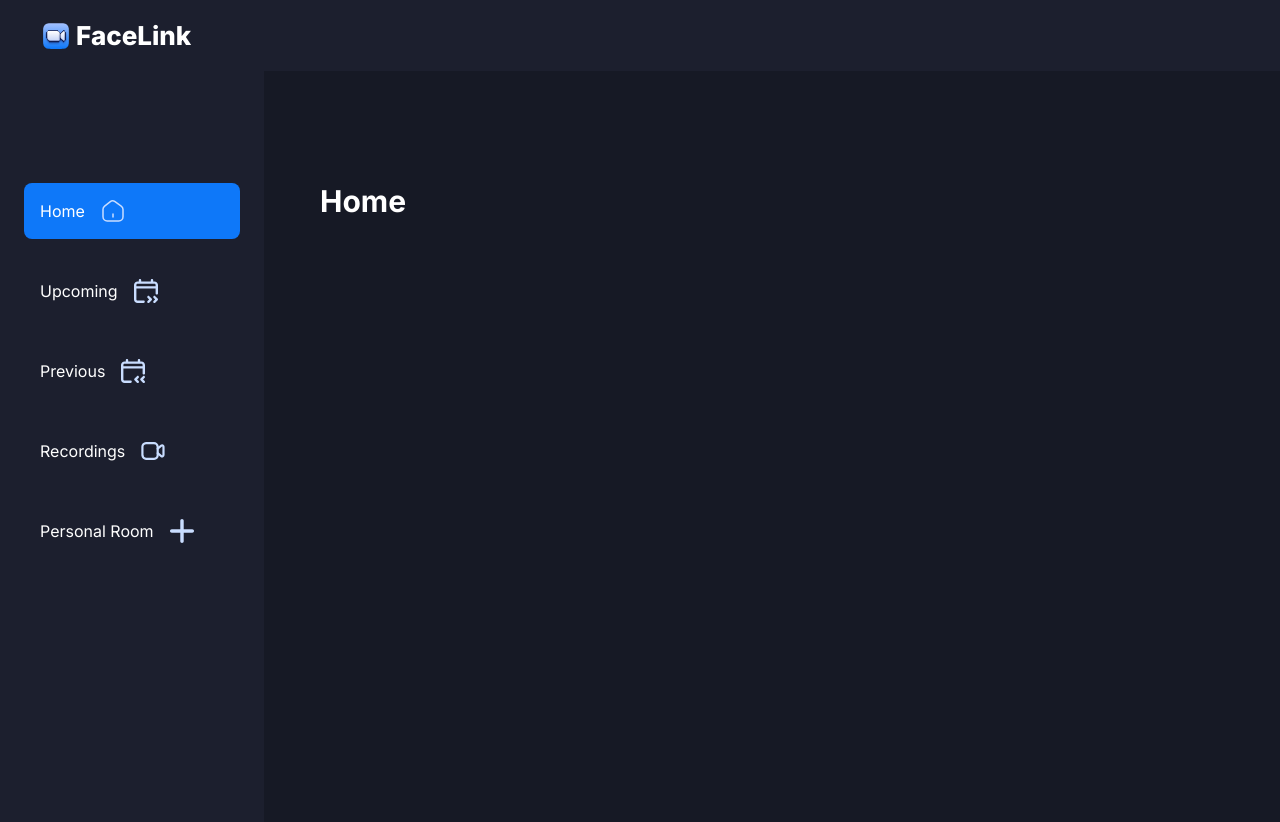
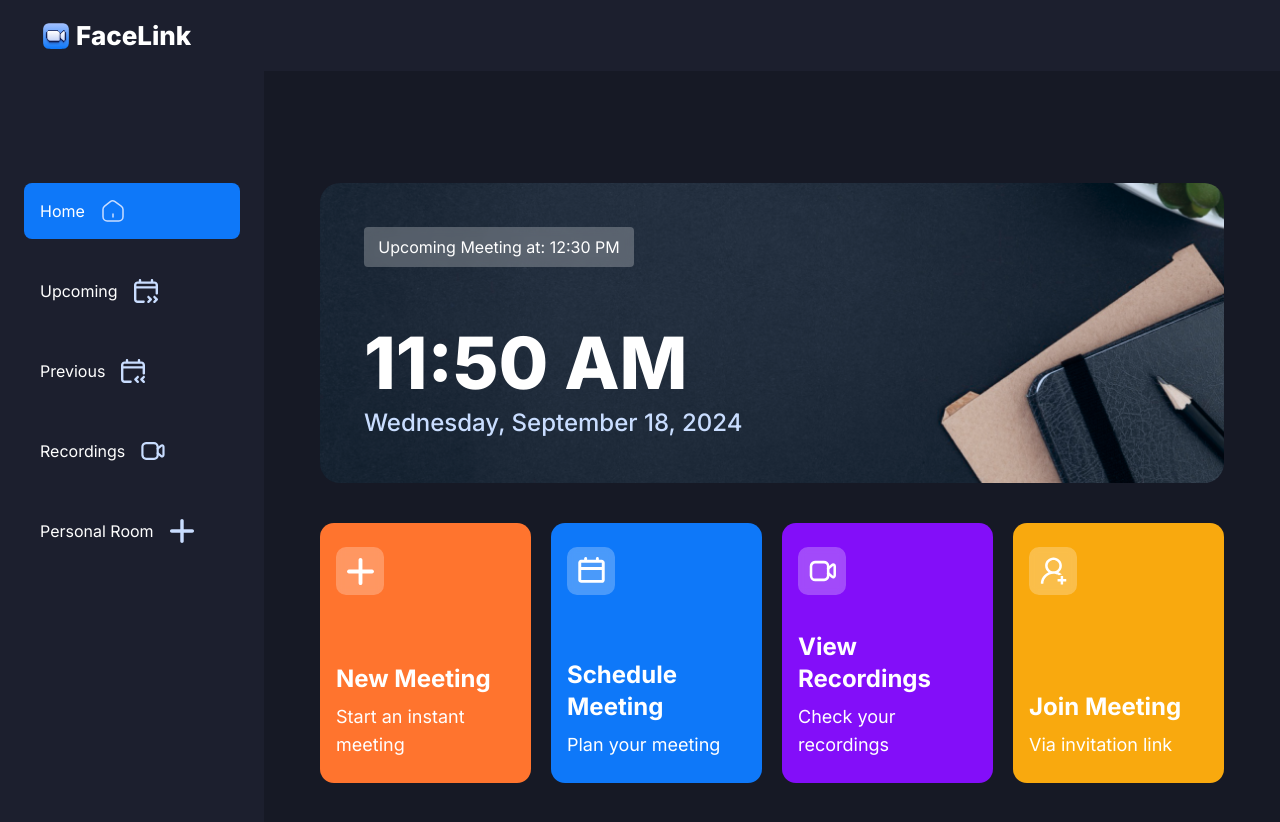
Before and after one commit to 10Yogesh/facelink, a Next.js app: page / in a window 1280 px wide. Shown: the top 822 px of the page. Built offline with nearby package versions, Linux system fonts and the light colour scheme; no server answers.

Commit message:
Home page UI completed

```diff
--- a/src/app/(root)/(home)/page.tsx
+++ b/src/app/(root)/(home)/page.tsx
@@ -1,13 +1,34 @@
-import React from 'react'
+import MeetingTypeList from "@/components/MeetingTypeList";
+import React from "react";
 
 const Home = () => {
+  const now = new Date();
+
+  const time = now.toLocaleTimeString("en-US", {
+    hour: "2-digit",
+    minute: "2-digit",
+  });
+  const date = new Intl.DateTimeFormat("en-US", { dateStyle: "full" }).format(
+    now
+  );
+
   return (
-    <section className='flex size-full flex-col gap-10 text-white'>
-      <h1 className='text-3xl font-bold'>
-        Home
-      </h1>
+    <section className="flex size-full flex-col gap-10 text-white">
+      <div className="h-[300px] w-full rounded-[20px] bg-hero bg-cover">
+        <div className="flex h-full flex-col justify-between max-md:px-5 max-md:py-8 lg:p-11">
+          <h2 className="glassmorphism max-w-[270px] rounded py-2 text-center text-base font-normal">
+            Upcoming Meeting at: 12:30 PM
+          </h2>
+          <div className="flex flex-col gap-2">
+            <h1 className="text-4xl font-extrabold lg:text-7xl">{time}</h1>
+            <p className="text-lg font-medium text-sky-1 lg:text-2xl">{date}</p>
+          </div>
+        </div>
+      </div>
+
+      <MeetingTypeList/>
     </section>
-  )
-}
+  );
+};
 
-export default Home
+export default Home;
--- a/src/app/globals.css
+++ b/src/app/globals.css
@@ -2,21 +2,58 @@
 @tailwind components;
 @tailwind utilities;
 
-@layer utilities {
-  .flex-center {
-    @apply flex justify-center items-center;
-  }
+* {
+  margin: 0;
+  padding: 0;
+  box-sizing: border-box;
+}
 
-  .flex-between {
-    @apply flex justify-between items-center;
-  }
+/* ======== stream css overrides ======== */
+.str-video__call-stats {
+  max-width: 500px;
+  position: relative;
+}
+
+.str-video__speaker-layout__wrapper {
+  max-height: 700px;
+}
+
+.str-video__participant-details {
+  color: white;
+}
+
+.str-video__menu-container {
+  color: white;
+}
+
+.str-video__notification {
+  color: white;
+}
+
+.str-video__participant-list {
+  background-color: #1c1f2e;
+  padding: 10px;
+  border-radius: 10px;
+  color: white;
+  height: 100%;
+}
+
+.str-video__call-controls__button {
+  height: 40px;
+}
+
+.glassmorphism {
+  background: rgba(255, 255, 255, 0.25);
+  backdrop-filter: blur(4px);
+  -webkit-backdrop-filter: blur(4px);
+}
+.glassmorphism2 {
+  background: rgba(18, 17, 17, 0.25);
+  backdrop-filter: blur(8px);
+  -webkit-backdrop-filter: blur(8px);
 }
 
 /* ==== clerk class override ===== */
-
-.cl-providerIcon__github{
-  filter: invert(1)
-}
 
 .cl-userButtonPopoverActionButtonIcon {
   color: white;
@@ -43,69 +80,33 @@
 
 /* =============================== */
 
-
-@layer base {
-  :root {
-    --background: 0 0% 100%;
-    --foreground: 222.2 84% 4.9%;
-    --card: 0 0% 100%;
-    --card-foreground: 222.2 84% 4.9%;
-    --popover: 0 0% 100%;
-    --popover-foreground: 222.2 84% 4.9%;
-    --primary: 222.2 47.4% 11.2%;
-    --primary-foreground: 210 40% 98%;
-    --secondary: 210 40% 96.1%;
-    --secondary-foreground: 222.2 47.4% 11.2%;
-    --muted: 210 40% 96.1%;
-    --muted-foreground: 215.4 16.3% 46.9%;
-    --accent: 210 40% 96.1%;
-    --accent-foreground: 222.2 47.4% 11.2%;
-    --destructive: 0 84.2% 60.2%;
-    --destructive-foreground: 210 40% 98%;
-    --border: 214.3 31.8% 91.4%;
-    --input: 214.3 31.8% 91.4%;
-    --ring: 222.2 84% 4.9%;
-    --radius: 0.5rem;
-    --chart-1: 12 76% 61%;
-    --chart-2: 173 58% 39%;
-    --chart-3: 197 37% 24%;
-    --chart-4: 43 74% 66%;
-    --chart-5: 27 87% 67%;
+@layer utilities {
+  .flex-center {
+    @apply flex justify-center items-center;
   }
 
-  .dark {
-    --background: 222.2 84% 4.9%;
-    --foreground: 210 40% 98%;
-    --card: 222.2 84% 4.9%;
-    --card-foreground: 210 40% 98%;
-    --popover: 222.2 84% 4.9%;
-    --popover-foreground: 210 40% 98%;
-    --primary: 210 40% 98%;
-    --primary-foreground: 222.2 47.4% 11.2%;
-    --secondary: 217.2 32.6% 17.5%;
-    --secondary-foreground: 210 40% 98%;
-    --muted: 217.2 32.6% 17.5%;
-    --muted-foreground: 215 20.2% 65.1%;
-    --accent: 217.2 32.6% 17.5%;
-    --accent-foreground: 210 40% 98%;
-    --destructive: 0 62.8% 30.6%;
-    --destructive-foreground: 210 40% 98%;
-    --border: 217.2 32.6% 17.5%;
-    --input: 217.2 32.6% 17.5%;
-    --ring: 212.7 26.8% 83.9%;
-    --chart-1: 220 70% 50%;
-    --chart-2: 160 60% 45%;
-    --chart-3: 30 80% 55%;
-    --chart-4: 280 65% 60%;
-    --chart-5: 340 75% 55%;
+  .flex-between {
+    @apply flex justify-between items-center;
   }
 }
 
-@layer base {
-  * {
-    @apply border-border;
+/* animation */
+
+.show-block {
+  width: 100%;
+  max-width: 350px;
+  display: block;
+  animation: show 0.7s forwards linear;
+}
+
+@keyframes show {
+  0% {
+    animation-timing-function: ease-in;
+    width: 0%;
   }
-  body {
-    @apply bg-background text-foreground;
+
+  100% {
+    animation-timing-function: ease-in;
+    width: 100%;
   }
 }
--- /dev/null
+++ b/src/components/HomeCard.tsx
@@ -0,0 +1,36 @@
+import React from "react";
+import Image from "next/image";
+import { cn } from "@/lib/utils";
+
+interface HomeCardProps {
+    classname: string,
+    img:string,
+    title: string,
+    description: string,
+    handleClick: () => void;
+}
+
+const HomeCard = ({classname, img, title, description, handleClick}: HomeCardProps) => {
+  return (
+    <div
+      className={cn("px-4 py-6 flex flex-col justify-between w-full xl:max-w-[270px] min-h-[260px] rounded-[14px] cursor-pointer", classname)}
+      onClick={handleClick}
+    >
+      <div className="flex-center glassmorphism size-12 rounded-[10px]">
+        <Image
+          src={img}
+          alt="meeting"
+          width={27}
+          height={27}
+        />
+      </div>
+
+      <div className="flex flex-col gap-2">
+        <h2 className="text-2xl font-bold">{title}</h2>
+        <p className="text-lg font-normal">{description}</p>
+      </div>
+    </div>
+  );
+};
+
+export default HomeCard;
--- /dev/null
+++ b/src/components/MeetingTypeList.tsx
@@ -0,0 +1,47 @@
+"use client";
+
+import React, { useState } from "react";
+import HomeCard from "./HomeCard";
+import { useRouter } from "next/navigation";
+
+const MeetingTypeList = () => {
+    const router = useRouter()
+  const [meetingState, setMeetingState] = useState<
+    "isScheduleMeeting" | "isJoiningMeeting" | "isInstantMeeting" | undefined
+  >();
+  return (
+    <section className="grid grid-cols-1 gap-5 md:grid-cols-2 xl:grid-cols-4">
+      <HomeCard
+        img="/icons/add-meeting.svg"
+        title="New Meeting"
+        description="Start an instant meeting"
+        handleClick={() => setMeetingState("isJoiningMeeting")}
+        classname ="bg-orange-1"
+
+      />
+      <HomeCard
+        img="/icons/schedule.svg"
+        title="Schedule Meeting"
+        description="Plan your meeting"
+        handleClick={() => setMeetingState("isScheduleMeeting")}
+        classname ="bg-blue-1"
+      />
+      <HomeCard
+        img="/icons/recordings.svg"
+        title="View Recordings"
+        description="Check your recordings"
+        handleClick={() => router.push("/recordings")}
+        classname ="bg-purple-1"
+      />
+      <HomeCard
+        img="/icons/join-meeting.svg"
+        title="Join Meeting"
+        description="Via invitation link"
+        handleClick={() => setMeetingState("isJoiningMeeting")}
+        classname ="bg-yellow-1"
+      />
+    </section>
+  );
+};
+
+export default MeetingTypeList;
--- a/tailwind.config.ts
+++ b/tailwind.config.ts
@@ -26,45 +26,25 @@
         blue:{
           1: '#0E78F9'
         },
-        border: "hsl(var(--border))",
-        input: "hsl(var(--input))",
-        ring: "hsl(var(--ring))",
-        background: "hsl(var(--background))",
-        foreground: "hsl(var(--foreground))",
-        primary: {
-          DEFAULT: "hsl(var(--primary))",
-          foreground: "hsl(var(--primary-foreground))",
+        sky: {
+          1: '#C9DDFF'
         },
-        secondary: {
-          DEFAULT: "hsl(var(--secondary))",
-          foreground: "hsl(var(--secondary-foreground))",
+        orange: {
+          1: '#FF742E',
         },
-        destructive: {
-          DEFAULT: "hsl(var(--destructive))",
-          foreground: "hsl(var(--destructive-foreground))",
+        purple: {
+          1: '#830EF9',
         },
-        muted: {
-          DEFAULT: "hsl(var(--muted))",
-          foreground: "hsl(var(--muted-foreground))",
+        yellow: {
+          1: '#F9A90E',
         },
-        accent: {
-          DEFAULT: "hsl(var(--accent))",
-          foreground: "hsl(var(--accent-foreground))",
-        },
-        popover: {
-          DEFAULT: "hsl(var(--popover))",
-          foreground: "hsl(var(--popover-foreground))",
-        },
-        card: {
-          DEFAULT: "hsl(var(--card))",
-          foreground: "hsl(var(--card-foreground))",
-        },
+
       },
-      borderRadius: {
-        lg: "var(--radius)",
-        md: "calc(var(--radius) - 2px)",
-        sm: "calc(var(--radius) - 4px)",
+
+      backgroundImage: {
+        hero: "url('/images/hero-background.png')"
       },
+
       keyframes: {
         "accordion-down": {
           from: { height: "0" },
```
